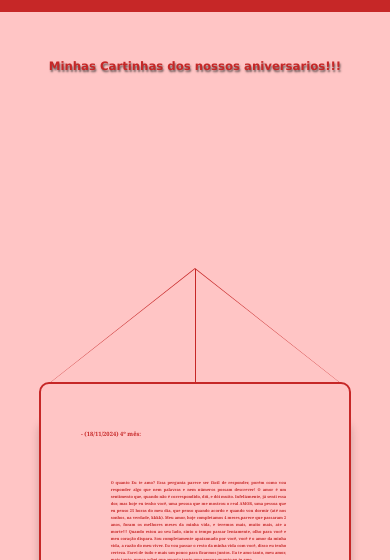
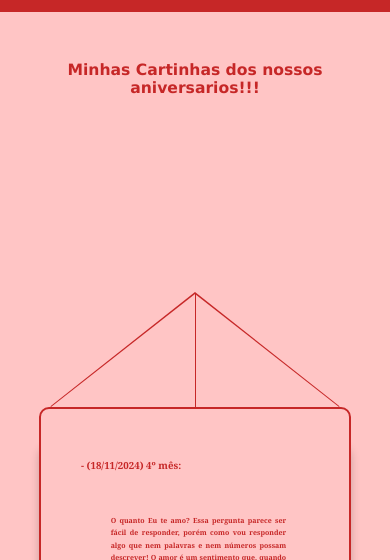
Before and after one commit to LuanFazolim/Amor, a plain HTML site: page index.html in a window 390 px wide. Shown: the part 249-809 px from the top of the page. Drawn offline with Linux system fonts and the light colour scheme.

Commit message:
Add files via upload

```diff
--- a/index.html
+++ b/index.html
@@ -156,7 +156,6 @@
         padding: 10vw;
         margin-bottom: 40vw;
         font-family: 'Verdana', sans-serif;
-        text-shadow: 1px 2px 2px #6e5b5b;
         font-size: 3vw;
 
 
@@ -182,7 +181,17 @@
 
     }
 
-
+    @media (max-width: 768px) {
+        .texto h1{
+            font-size: 4vw;
+        }
+        .texto h2{
+            font-size: 2.5vw;
+        }
+        .texto h3{
+            font-size: 1.8vw;
+        }
+    }
 
 
 
```
